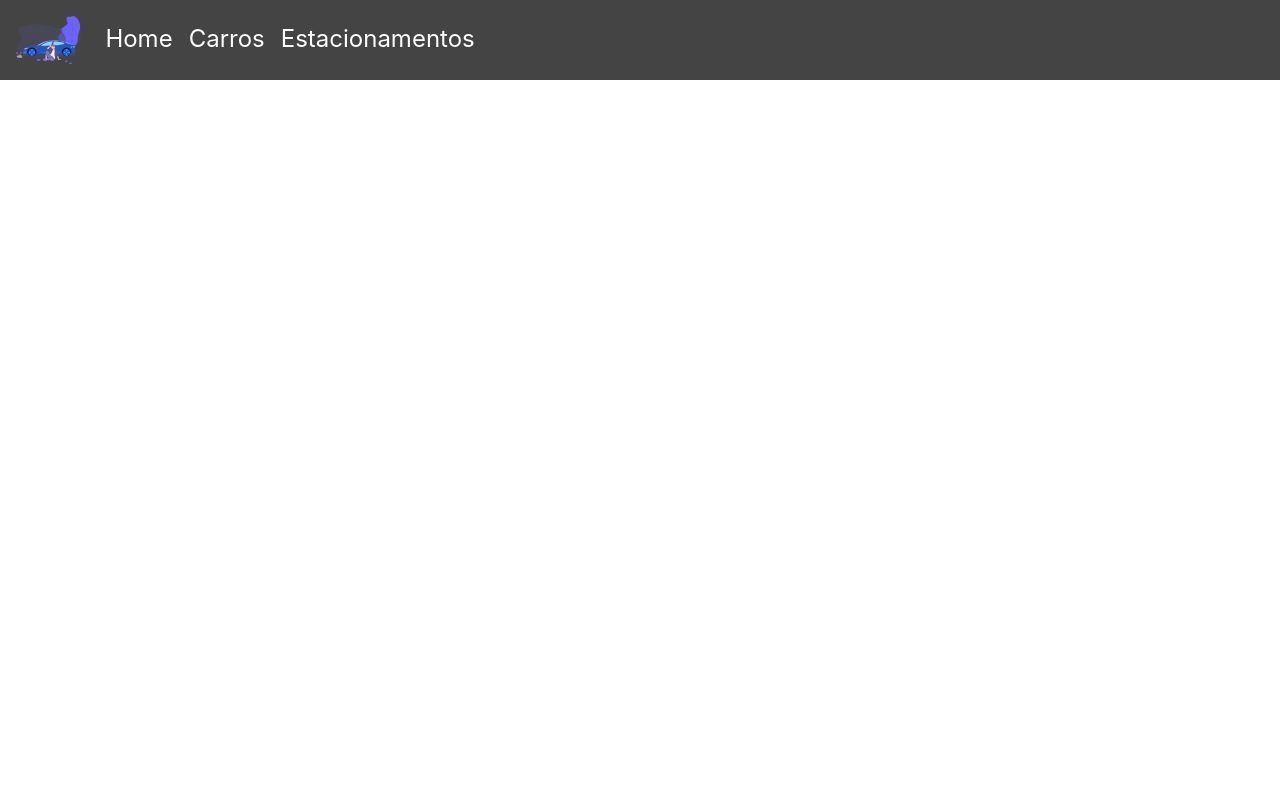
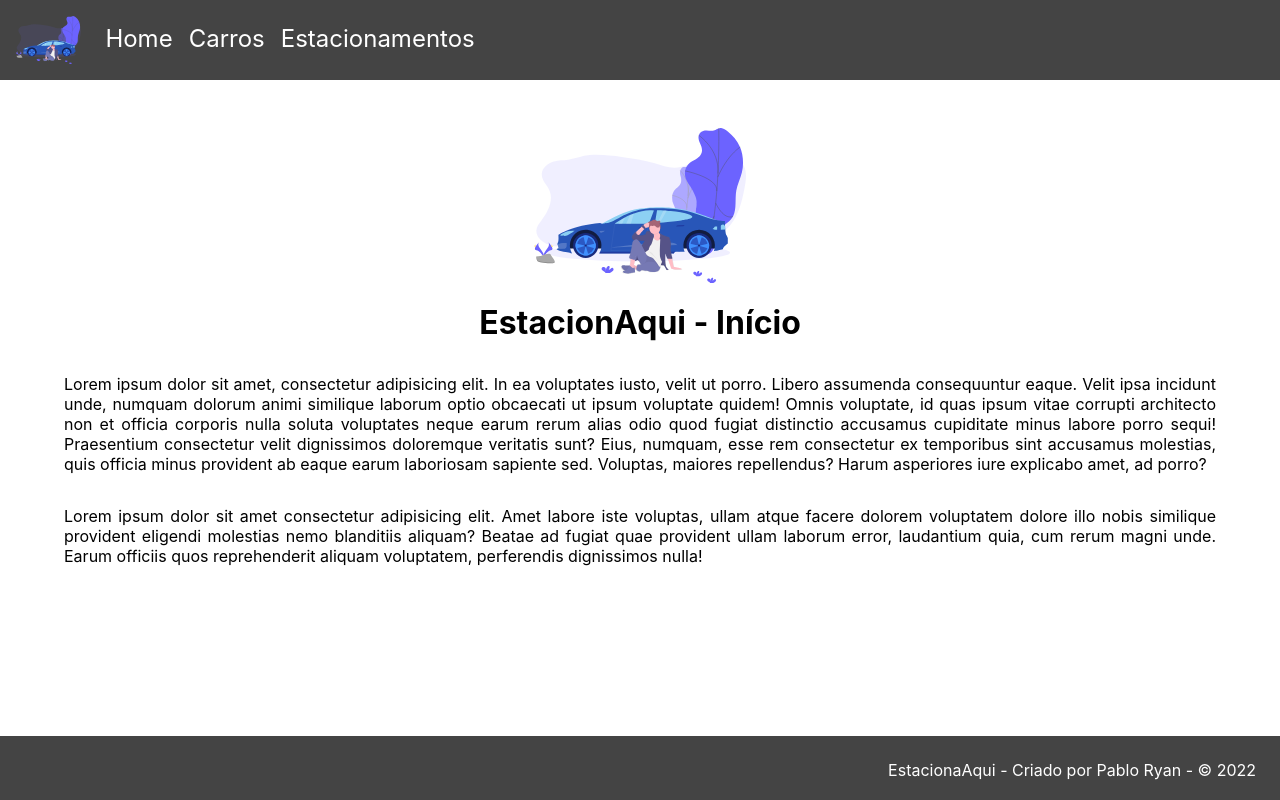
Before and after one commit to Sutanrrier/estacionaqui-react, a React (Vite) app in the folder frontend/: page / in a window 1280 px wide. Built offline with nearby package versions, Linux system fonts and the light colour scheme.

Commit message:
Home page created

```diff
--- /dev/null
+++ b/frontend/src/components/Footer.css
@@ -0,0 +1,18 @@
+* {
+    margin: 0;
+    padding: 0;
+    box-sizing: border-box;
+}
+
+.footer-container {
+    background-color: #444;
+    color: white;
+    height: 4rem;
+    padding: 1.5rem;
+    font-size: 1rem;
+    position: absolute;
+    left: 0;
+    text-align: right;
+    bottom: 0;
+    width: 100%;
+}
--- /dev/null
+++ b/frontend/src/components/Footer.jsx
@@ -0,0 +1,13 @@
+import "./Footer.css";
+
+function Footer() {
+  return (
+    <div className="footer-container">
+      <p className="footer-content">
+        EstacionaAqui - Criado por Pablo Ryan - &copy; 2022
+      </p>
+    </div>
+  );
+}
+
+export default Footer;
--- /dev/null
+++ b/frontend/src/components/Home.css
@@ -0,0 +1,27 @@
+* {
+    margin: 0;
+    padding: 0;
+    box-sizing: border-box;
+}
+
+.container {
+    text-align: center;
+    padding: 2rem;
+}
+
+.logo-image {
+    display: inline-block;
+    margin: 0 auto;
+    padding: 1rem;
+    width: 20%;
+}
+
+.description-container {
+    padding: 1rem;
+
+}
+
+.description-text {
+    padding: 1rem;
+    text-align: justify;
+}
--- /dev/null
+++ b/frontend/src/components/Home.jsx
@@ -0,0 +1,38 @@
+import logo from "../images/estacionAquiLogo.svg";
+import "./Home.css";
+
+function Home() {
+  return (
+    <div className="container">
+      <div className="container-header">
+        <img className="logo-image" src={logo} alt="logo" />
+        <h1>EstacionAqui - Início</h1>
+      </div>
+      <div className="description-container">
+        <p className="description-text">
+          Lorem ipsum dolor sit amet, consectetur adipisicing elit. In ea
+          voluptates iusto, velit ut porro. Libero assumenda consequuntur eaque.
+          Velit ipsa incidunt unde, numquam dolorum animi similique laborum
+          optio obcaecati ut ipsum voluptate quidem! Omnis voluptate, id quas
+          ipsum vitae corrupti architecto non et officia corporis nulla soluta
+          voluptates neque earum rerum alias odio quod fugiat distinctio
+          accusamus cupiditate minus labore porro sequi! Praesentium consectetur
+          velit dignissimos doloremque veritatis sunt? Eius, numquam, esse rem
+          consectetur ex temporibus sint accusamus molestias, quis officia minus
+          provident ab eaque earum laboriosam sapiente sed. Voluptas, maiores
+          repellendus? Harum asperiores iure explicabo amet, ad porro?
+        </p>
+        <p className="description-text">
+          Lorem ipsum dolor sit amet consectetur adipisicing elit. Amet labore
+          iste voluptas, ullam atque facere dolorem voluptatem dolore illo nobis
+          similique provident eligendi molestias nemo blanditiis aliquam? Beatae
+          ad fugiat quae provident ullam laborum error, laudantium quia, cum
+          rerum magni unde. Earum officiis quos reprehenderit aliquam
+          voluptatem, perferendis dignissimos nulla!
+        </p>
+      </div>
+    </div>
+  );
+}
+
+export default Home;
--- a/frontend/src/pages/App.jsx
+++ b/frontend/src/pages/App.jsx
@@ -1,10 +1,14 @@
 import Navbar from "../components/Navbar";
+import Home from "../components/Home";
+import Footer from "../components/Footer";
 import "./App.css";
 
 function App() {
   return (
     <div>
       <Navbar />
+      <Home />
+      <Footer />
     </div>
   );
 }
```
